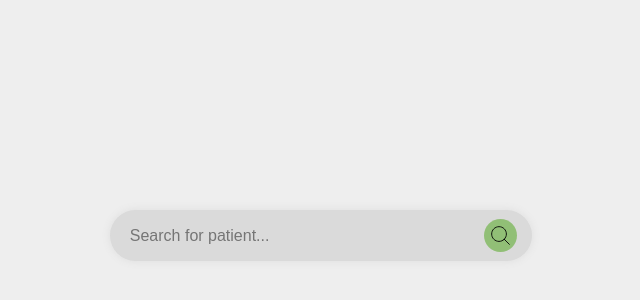
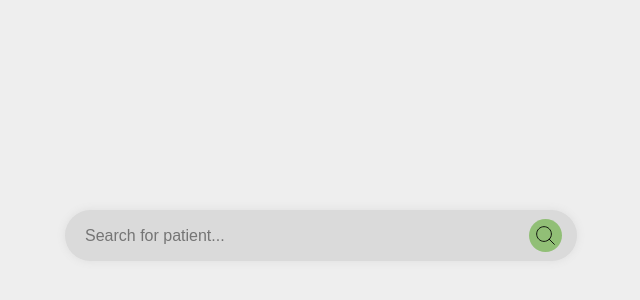
Before and after one commit to PamelaKaram/FE-Patient-Management-Software, a Next.js app: page /doctor in a window 1280 px wide. Shown: the part 46-346 px from the top of the page, without its empty margins (319-959 px from the left). Built offline with nearby package versions, Linux system fonts and the light colour scheme.

Commit message:
changes to the search bar

```diff
--- /dev/null
+++ b/src/styles/FinalSearchBar2.module.css
@@ -0,0 +1,9 @@
+.searchBarContainer {
+  padding-top: 20vw;
+  margin: auto;
+  display: flex;
+  flex-direction: column;
+  align-items: center;
+  min-width: 40vw;
+  max-width: 50%;
+}
--- a/src/styles/SearchBar.module.css
+++ b/src/styles/SearchBar.module.css
@@ -10,7 +10,7 @@
     align-items: center;
   }
 
-  .searchBarInput {
+.searchBarInput {
     background-color: transparent;
     border: none;
     height: 100%;
@@ -19,6 +19,6 @@
     margin-left: 0.3125rem;
   }
 
-  .searchBarInput:focus {
+.searchBarInput:focus {
     outline: none;
   }
--- a/src/styles/finalSearchBar.module.css
+++ b/src/styles/finalSearchBar.module.css
@@ -9,8 +9,8 @@
     width: 40%;
     margin: auto;
     display: flex;
+    align-items: center;
     flex-direction: column;
-    align-items: center;
-    min-width: 400px;
-    max-width: 33%;
+    max-width: 50%;
+    min-width: 40vw;
   }
```
